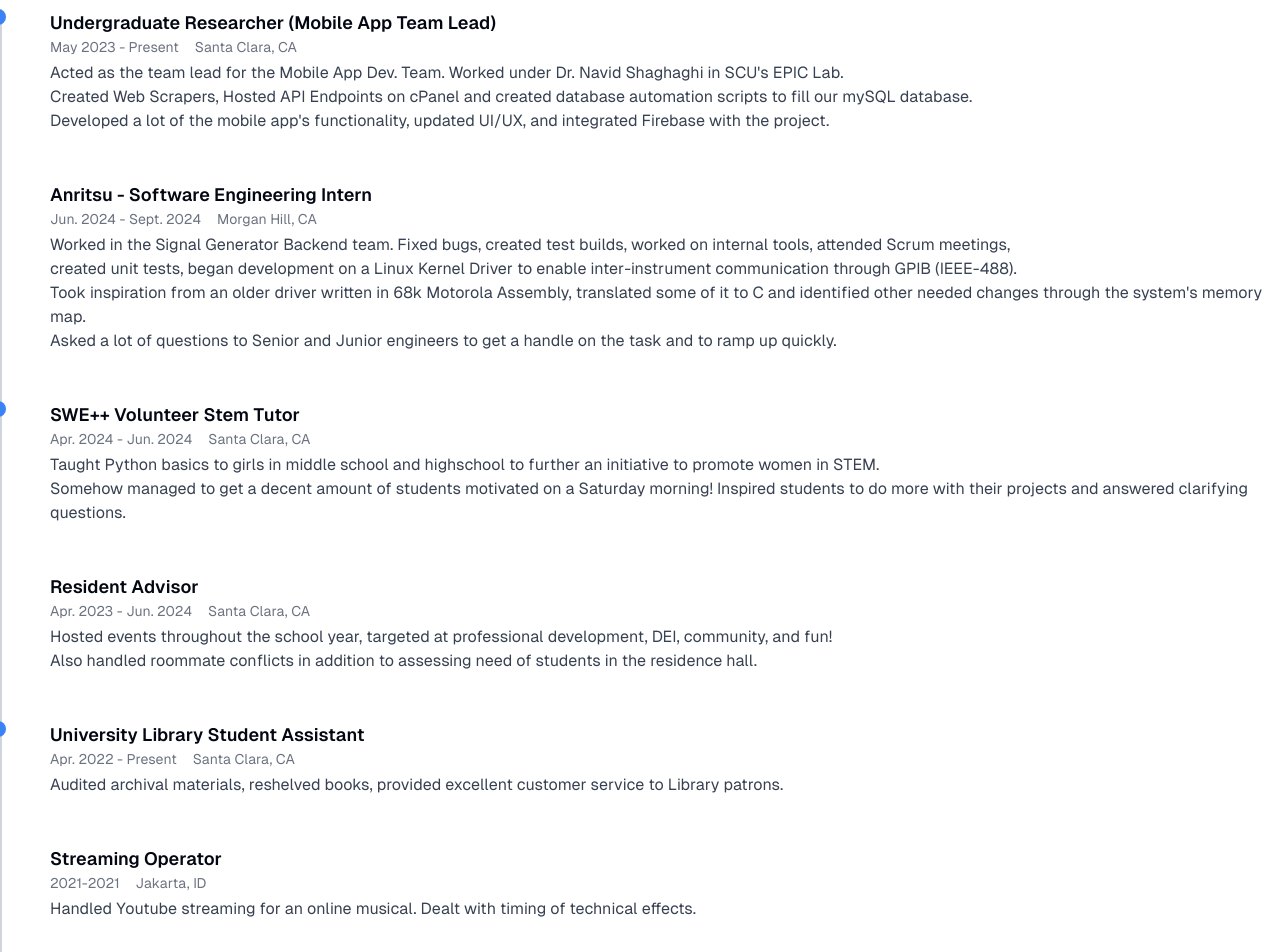
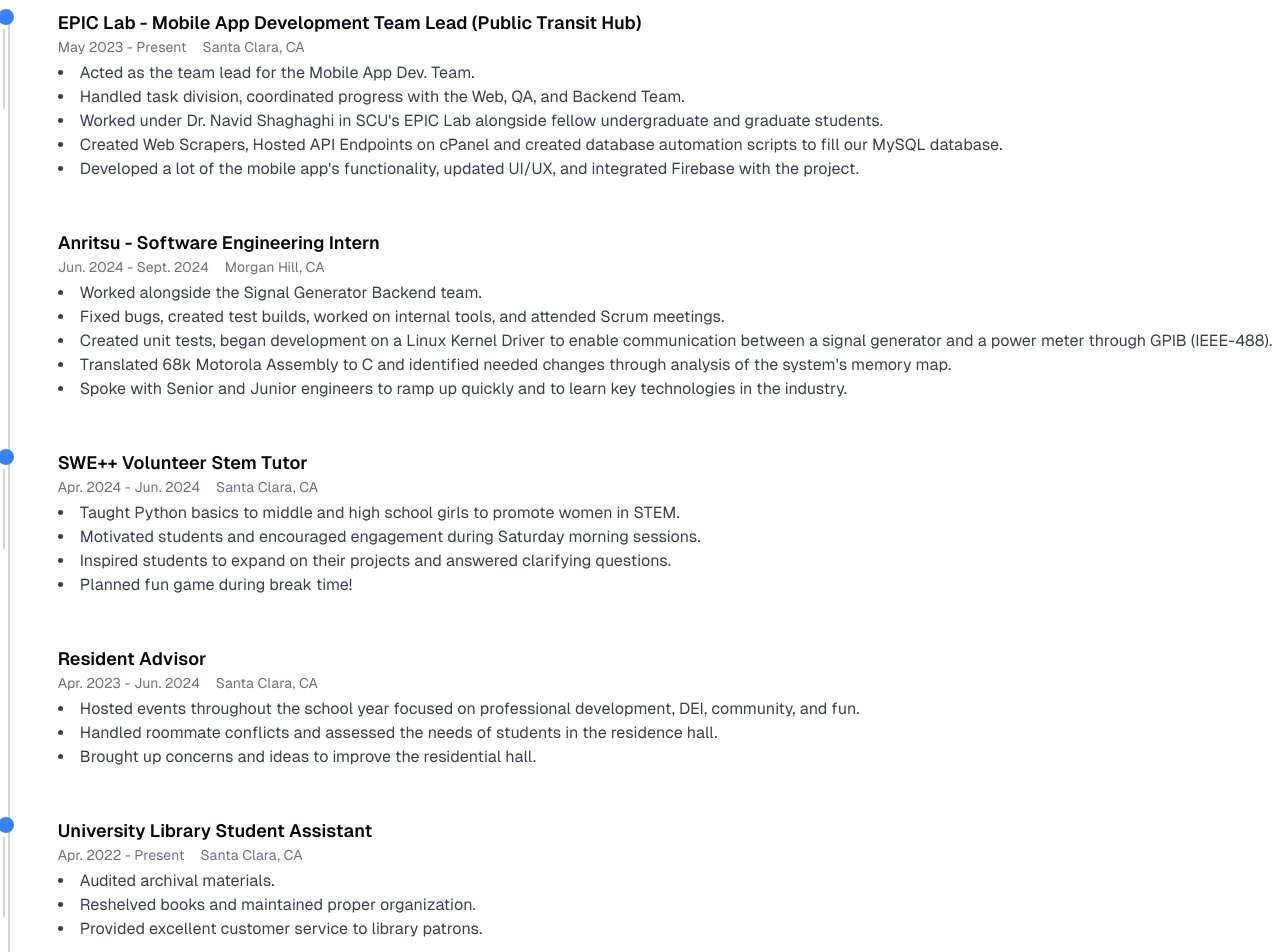
Before and after one commit to RaphaLK/Portfolio, a Next.js app: page /Work in a window 1280 px wide. Shown: the part 100-1052 px from the top of the page. Built offline with nearby package versions, Linux system fonts and the light colour scheme.

Commit message:
Updated Work Experience

```diff
--- a/src/app/Work/ExperienceTimeline.js
+++ b/src/app/Work/ExperienceTimeline.js
@@ -3,47 +3,78 @@
 const ExperienceTimeline = () => {
   const experiences = [
     {
-      title: "Undergraduate Researcher (Mobile App Team Lead)",
+      title: "EPIC Lab - Mobile App Development Team Lead (Public Transit Hub)",
       year: "May 2023 - Present",
       location: "Santa Clara, CA",
-      details:
-        "Acted as the team lead for the Mobile App Dev. Team. Worked under Dr. Navid Shaghaghi in SCU's EPIC Lab.\n Created Web Scrapers, Hosted API Endpoints on cPanel and created database automation scripts to fill our mySQL database.\n Developed a lot of the mobile app's functionality, updated UI/UX, and integrated Firebase with the project. ",
+      details: [
+        "Acted as the team lead for the Mobile App Dev. Team.",
+        "Handled task division, coordinated progress with the Web, QA, and Backend Team.",
+        "Worked under Dr. Navid Shaghaghi in SCU's EPIC Lab alongside fellow undergraduate and graduate students.",
+        "Created Web Scrapers, Hosted API Endpoints on cPanel and created database automation scripts to fill our MySQL database.",
+        "Developed a lot of the mobile app's functionality, updated UI/UX, and integrated Firebase with the project.",
+      ],
     },
     {
       title: "Anritsu - Software Engineering Intern",
       year: "Jun. 2024 - Sept. 2024",
       location: "Morgan Hill, CA",
-      details: "Worked in the Signal Generator Backend team. Fixed bugs, created test builds,  worked on internal tools, attended Scrum meetings, \ncreated unit tests, began development on a Linux Kernel Driver to enable inter-instrument communication through GPIB (IEEE-488).\n Took inspiration from an older driver written in 68k Motorola Assembly, translated some of it to C and identified other needed changes through the system's memory map.\n Asked a lot of questions to Senior and Junior engineers to get a handle on the task and to ramp up quickly.",
+      details: [
+        "Worked alongside the Signal Generator Backend team.",
+        "Fixed bugs, created test builds, worked on internal tools, and attended Scrum meetings.",
+        "Created unit tests, began development on a Linux Kernel Driver to enable communication between a signal generator and a power meter through GPIB (IEEE-488).",
+        "Translated 68k Motorola Assembly to C and identified needed changes through analysis of the system's memory map.",
+        "Spoke with Senior and Junior engineers to ramp up quickly and to learn key technologies in the industry.",
+      ],
     },
     {
       title: "SWE++ Volunteer Stem Tutor",
       year: "Apr. 2024 - Jun. 2024",
       location: "Santa Clara, CA",
-      details: "Taught Python basics to girls in middle school and highschool to further an initiative to promote women in STEM.\n Somehow managed to get a decent amount of students motivated on a Saturday morning! Inspired students to do more with their projects and answered clarifying questions.",
+      details: [
+        "Taught Python basics to middle and high school girls to promote women in STEM.",
+        "Motivated students and encouraged engagement during Saturday morning sessions.",
+        "Inspired students to expand on their projects and answered clarifying questions.",
+        "Planned fun game during break time!"
+      ],
     },
     {
       title: "Resident Advisor",
       year: "Apr. 2023 - Jun. 2024",
       location: "Santa Clara, CA",
-      details: "Hosted events throughout the school year, targeted at professional development, DEI, community, and fun! \nAlso handled roommate conflicts in addition to assessing need of students in the residence hall.",
+      details: [
+        "Hosted events throughout the school year focused on professional development, DEI, community, and fun.",
+        "Handled roommate conflicts and assessed the needs of students in the residence hall.",
+        "Brought up concerns and ideas to improve the residential hall."
+      ],
     },
     {
       title: "University Library Student Assistant",
       year: "Apr. 2022 - Present",
       location: "Santa Clara, CA",
-      details: "Audited archival materials, reshelved books, provided excellent customer service to Library patrons.",
+      details: [
+        "Audited archival materials.",
+        "Reshelved books and maintained proper organization.",
+        "Provided excellent customer service to library patrons.",
+      ],
     },
     {
       title: "Streaming Operator",
       year: "2021-2021",
-      location: "Jakarta, ID",
-      details: "Handled Youtube streaming for an online musical. Dealt with timing of technical effects.",
+      location: "Jakarta, Indonesia",
+      details: [
+        "Handled YouTube streaming for an online musical.",
+        "Managed timing of technical effects.",
+      ],
     },
     {
       title: "Head of Logistics",
       year: "2020-2021",
-      location: "Jakarta, ID",
-      details: "Led a team of 6 to handle the Logistics of my a city-wide high school competition. Budget handling, materials requests, \n and communication between different team leads to ensure a smooth running of events.",
+      location: "Jakarta, Indonesia",
+      details: [
+        "Led a team of 6 to handle logistics for a city-wide high school competition.",
+        "Managed budget handling and materials requests.",
+        "Facilitated communication between different team leads to ensure smooth event execution.",
+      ],
     },
   ];
 
@@ -53,7 +84,7 @@
       <div className="relative border-l-2 border-gray-300 pl-8">
         {experiences.map((exp, index) => (
           <div key={index} className="mb-12 flex items-start">
-            {/* Branch Lines */}
+            {/* Branch Lines -- The left design thingy*/}
             <div className="absolute left-[-2.5rem] flex flex-col items-center">
               <div
                 className={`w-4 h-4 rounded-full bg-blue-500 mb-1 ${
@@ -76,7 +107,11 @@
                 <p className="text-sm text-gray-500">{exp.year}</p>
                 <p className="text-sm text-gray-500 ml-4">{exp.location}</p>
               </div>
-              <p className="text-gray-700 mt-1 whitespace-pre-line">{exp.details}</p>
+              <ul className="list-disc list-inside text-gray-700 mt-1">
+                {exp.details.map((detail, i) => (
+                  <li key={i}>{detail}</li>
+                ))}
+              </ul>
             </div>
           </div>
         ))}
```
